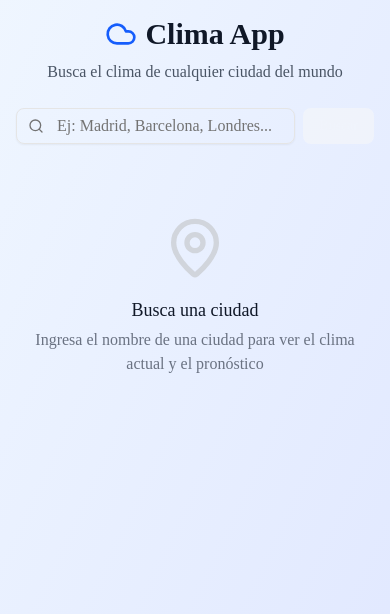
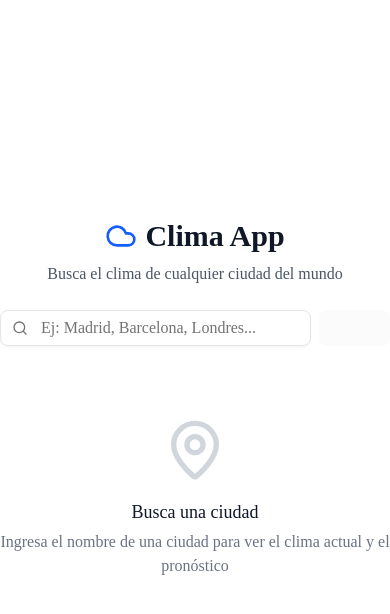
Before and after one commit to Manuel-latorre/prueba-tecnica-favorcito-react, a React (Vite) app: page / in a window 390 px wide. Shown: the top 614 px of the page. Built offline with nearby package versions, Linux system fonts and the light colour scheme.

Commit message:
refactor: update layout of WeatherApp component for improved responsiveness and alignment

```diff
--- a/src/components/weather-app.tsx
+++ b/src/components/weather-app.tsx
@@ -20,8 +20,8 @@ export function WeatherApp() {
   };
 
   return (
-    <div className="min-h-screen bg-gradient-to-br from-blue-50 to-indigo-100 p-4">
-      <div className="max-w-4xl mx-auto space-y-6">
+    <div className="h-dvh flex flex-col items-center justify-center">
+      <div className="max-w-4xl mx-auto space-y-6 w-full">
         {/* Header */}
         <div className="text-center space-y-2">
           <div className="flex items-center justify-center gap-2">
```
